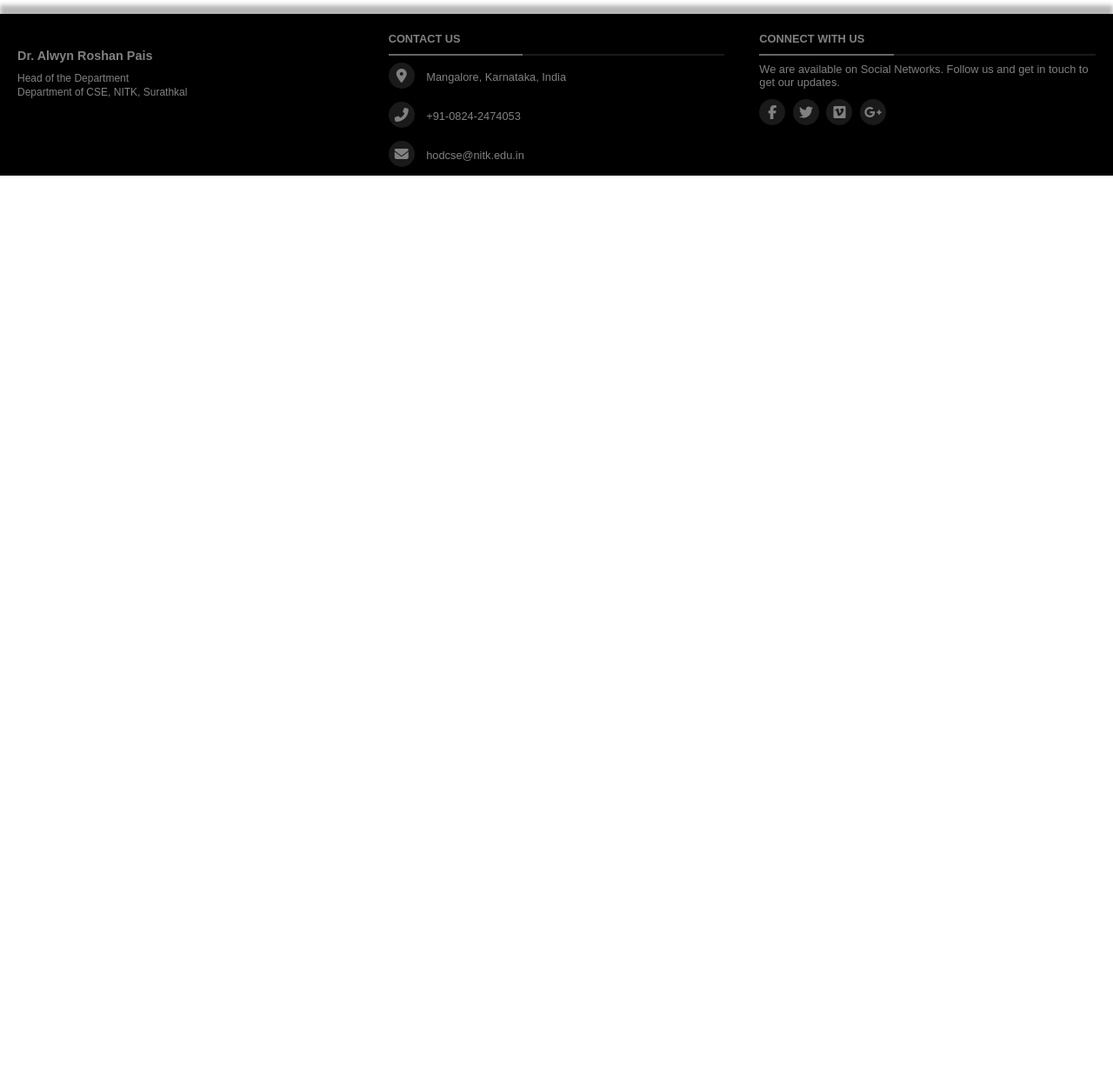
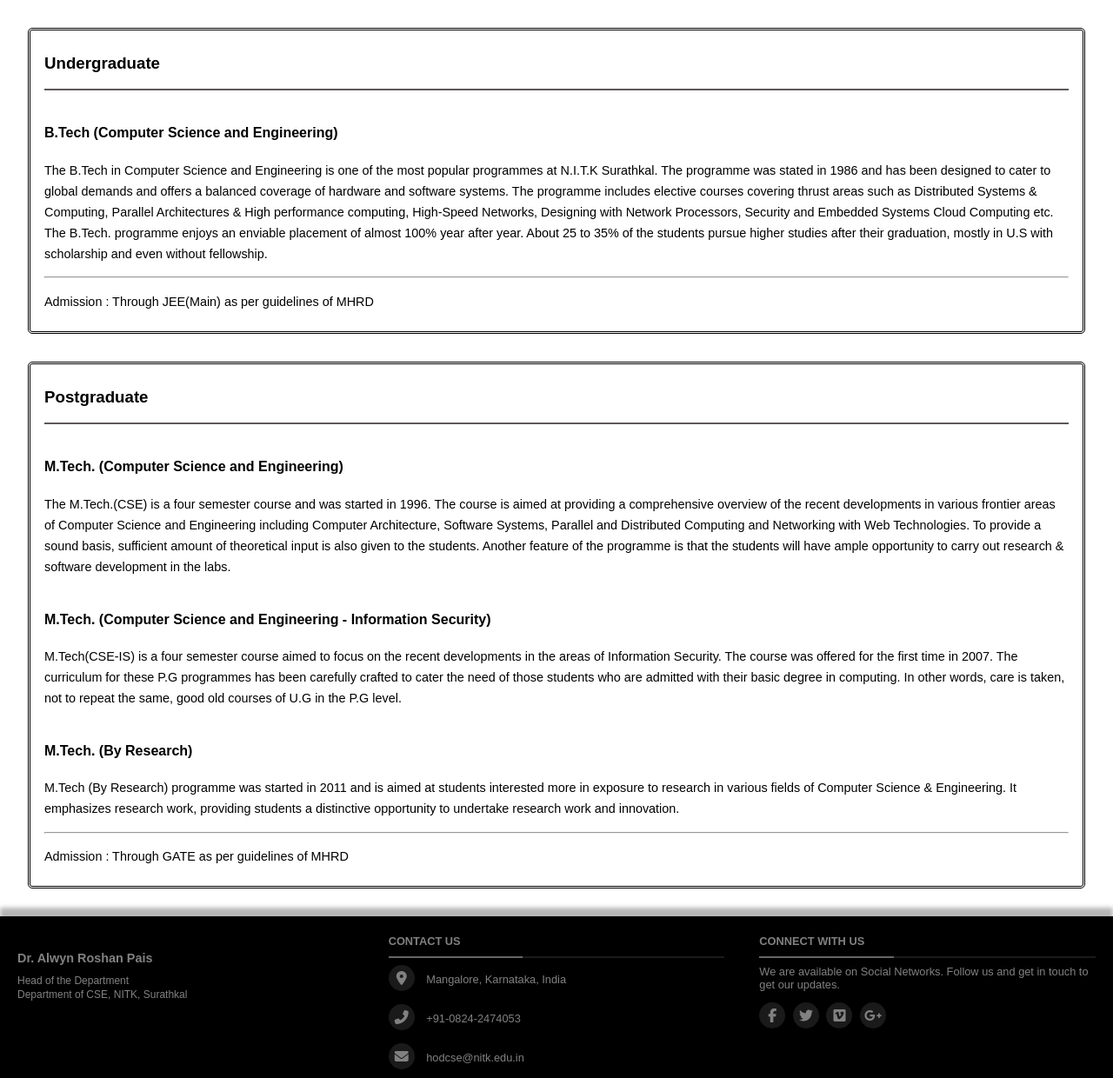
Before and after one commit to vivekj52/NITK_CSE_Portal, a Django app: page /programmes in a window 1280 px wide. Shown: the part 160-1400 px from the top of the page at 87% size. Before the commit the page ends 362 px from the top, so only its background shows below. Run offline with Django 3.2, Linux system fonts and the light colour scheme; parts of the project's set-up code (start-up, migrations or seed data) failed here and were passed over; some libraries are stand-ins or nearby versions.

Commit message:
Programmes Page Completed

```diff
--- a/static/style.css
+++ b/static/style.css
@@ -12,6 +12,11 @@ html, body
 header
 {
     align-items: center;
+}
+
+hr.uline
+{
+    border: 1px solid rgb(92, 87, 87);
 }
 
 /*------------------------------------------------- Upper Bar -------------------------------------------------*/
@@ -171,12 +176,7 @@ a:hover
     transform: scale(1.04);
 }
 
-hr.uline
-{
-    border: 1px solid rgb(92, 87, 87);
-}
-
-.first-container
+.home-container
 {
     margin: 2rem;
     padding: 0.5rem 1rem 0.5rem 1rem;
@@ -191,7 +191,22 @@ hr.uline
     line-height: 1.5rem;
 }
 
-.second-container
+.vision
+{
+    font-size: 0.9rem;
+    line-height: 1.5rem;
+}
+
+.mission
+{
+    font-size: 0.9rem;
+    line-height: 1.5rem;
+
+}
+
+/*------------------------------------------------ Programmes ------------------------------------------------*/
+
+.prog-container
 {
     margin: 2rem;
     padding: 0.5rem 1rem 0.5rem 1rem;
@@ -199,25 +214,15 @@ hr.uline
     border-radius: 5px;
 }
 
-.vision
+.prog-subheading
+{
+    margin-top: 2.5rem;
+}
+
+.prog-content
 {
     font-size: 0.9rem;
     line-height: 1.5rem;
-}
-
-.third-container
-{
-    margin: 2rem;
-    padding: 0.5rem 1rem 0.5rem 1rem;
-    border: double;
-    border-radius: 5px;
-}
-
-.mission
-{
-    font-size: 0.9rem;
-    line-height: 1.5rem;
-
 }
 
 /*---------------------------------------------- Footer Content ----------------------------------------------*/
--- a/templates/home.html
+++ b/templates/home.html
@@ -5,7 +5,7 @@
 <div class="img-div">
 <img src="{% static 'images/Department.jpg' %}" alt="Dept Image" class="dept-image">
 </div>
-<div class="first-container">
+<div class="home-container">
     <h3 class="block-heading">About The Department</h3>
     <hr class="uline">
     <p class="about-us">The Department of Computer Science & Engineering was established in the year 1986. Since then, the department
@@ -20,7 +20,7 @@
     </p>
 </div>
 
-<div class="second-container">
+<div class="home-container">
     <h3 class="block-heading">Vision</h3>
     <hr class="uline">
     <p class="vision">To facilitate transformation of students into good human beings, responsible citizens and
@@ -29,7 +29,7 @@
     </p>
 </div>
 
-<div class="third-container">
+<div class="home-container">
     <h3 class="block-heading">Mission</h3>
     <hr class="uline">
     <ul class="mission">
--- a/templates/programmes.html
+++ b/templates/programmes.html
@@ -1,5 +1,53 @@
 {% extends 'base.html' %}
 
 {% block content %}
+{% load static %}
+
+<div class="prog-container">
+    <h3 class="block-heading">Undergraduate</h3>
+    <hr class="uline">
+    <h4 class="prog-subheading">B.Tech (Computer Science and Engineering)</h4>
+    <p class="prog-content">The B.Tech in Computer Science and Engineering is one of the most popular programmes at
+        N.I.T.K Surathkal. The programme was stated in 1986 and has been designed to cater to global demands and
+        offers a balanced coverage of hardware and software systems. The programme includes elective courses
+        covering thrust areas such as Distributed Systems & Computing, Parallel Architectures & High performance
+        computing, High-Speed Networks, Designing with Network Processors, Security and Embedded Systems Cloud
+        Computing etc. The B.Tech. programme enjoys an enviable placement of almost 100% year after year. About
+        25 to 35% of the students pursue higher studies after their graduation, mostly in U.S with scholarship
+        and even without fellowship.
+    </p>
+    <hr>
+    <p class="prog-content">Admission : Through JEE(Main) as per guidelines of MHRD</p>
+</div>
+
+<div class="prog-container">
+    <h3 class="block-heading">Postgraduate</h3>
+    <hr class="uline">
+    <h4 class="prog-subheading">M.Tech. (Computer Science and Engineering)</h4>
+    <p class="prog-content">The M.Tech.(CSE) is a four semester course and was started in 1996. The course is
+        aimed at providing a comprehensive overview of the recent developments in various frontier areas of
+        Computer Science and Engineering including Computer Architecture, Software Systems, Parallel and
+        Distributed Computing and Networking with Web Technologies. To provide a sound basis, sufficient
+        amount of theoretical input is also given to the students. Another feature of the programme is that
+        the students will have ample opportunity to carry out research & software development in the labs.
+    </p>
+
+    <h4 class="prog-subheading">M.Tech. (Computer Science and Engineering - Information Security)</h4>
+    <p class="prog-content">M.Tech(CSE-IS) is a four semester course aimed to focus on the recent developments
+        in the areas of Information Security. The course was offered for the first time in 2007. The
+        curriculum for these P.G programmes has been carefully crafted to cater the need of those students
+        who are admitted with their basic degree in computing. In other words, care is taken, not to repeat
+        the same, good old courses of U.G in the P.G level.
+    </p>
+
+    <h4 class="prog-subheading">M.Tech. (By Research)</h4>
+    <p class="prog-content">M.Tech (By Research) programme was started in 2011 and is aimed at students interested
+        more in exposure to research in various fields of Computer Science & Engineering. It emphasizes research
+        work, providing students a distinctive opportunity to undertake research work and innovation.
+    </p>
+    <hr>
+    <p class="prog-content">Admission : Through GATE as per guidelines of MHRD</p>
+
+</div>
 
 {% endblock %}
```
